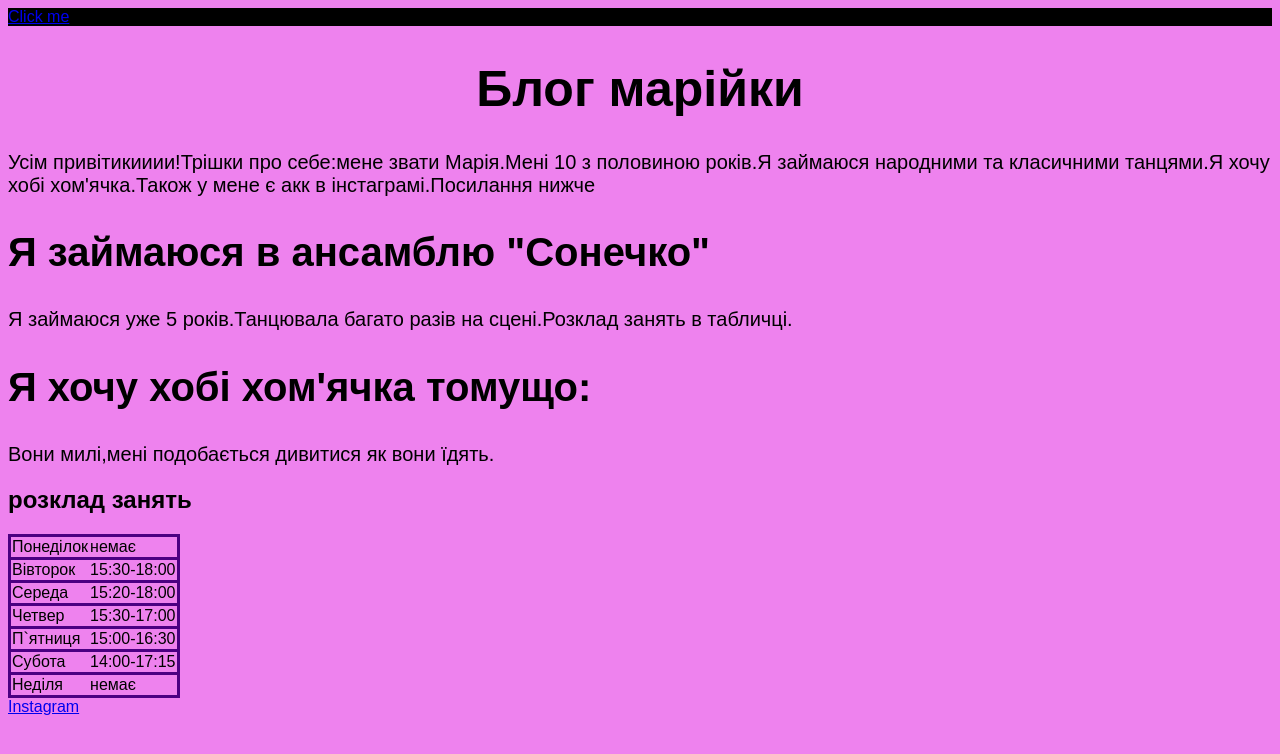
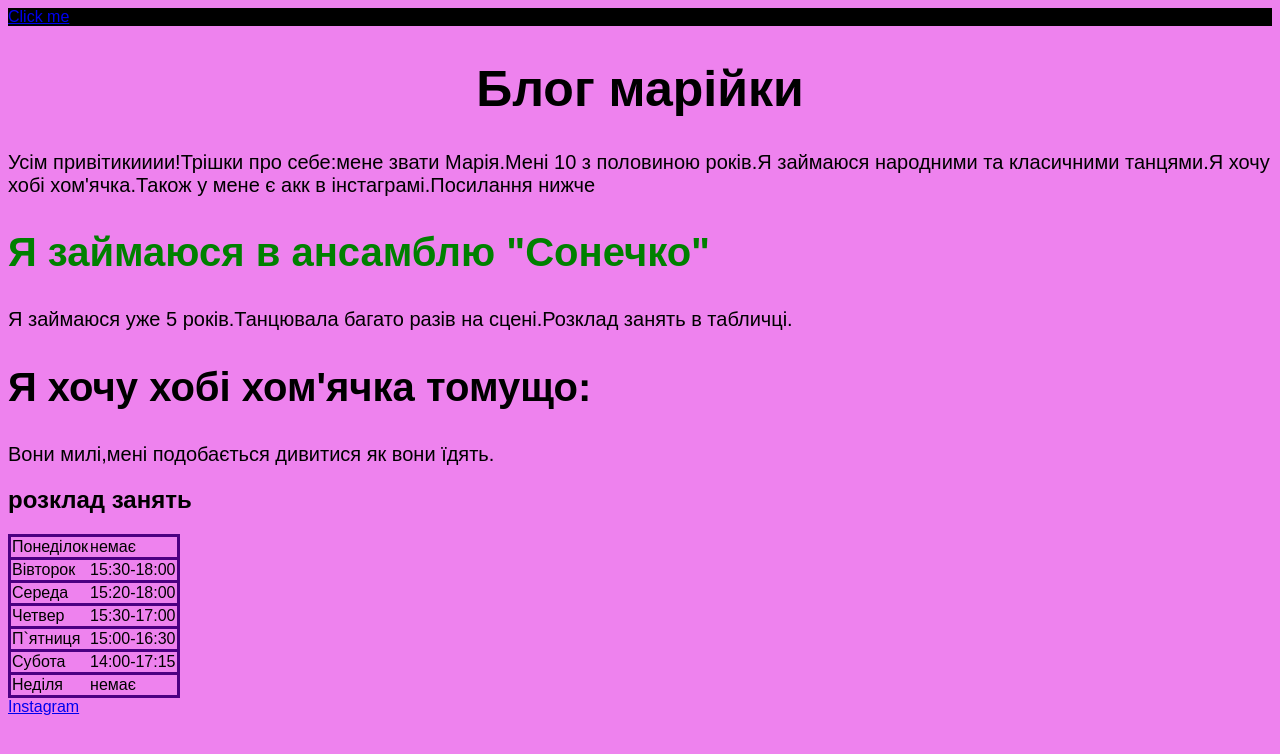
Before and after one commit to logickasecondgroup/maria1ind, a plain HTML site: page index.html in a window 1280 px wide. Drawn offline with Linux system fonts and the light colour scheme.

Commit message:
Update index.html

```diff
--- a/index.html
+++ b/index.html
@@ -7,7 +7,7 @@
 <main>
 <h1 style="text-align:center;font-size:50px">Блог марійки</h1>
 <p style="font-size:20px">Усім привітикииии!Трішки про себе:мене звати Марія.Мені 10 з половиною років.Я займаюся народними та класичними танцями.Я хочу хобі хом'ячка.Також у мене є акк в інстаграмі.Посилання нижче</p>
-<h2 id="blog" style="font-size:40px">Я займаюся в ансамблю "Сонечко"</h2>
+<h2 id="blog" style="font-size:40px;color:green">Я займаюся в ансамблю "Сонечко"</h2>
 <p style="font-size:20px">Я займаюся уже 5 років.Танцювала багато разів на сцені.Розклад занять в табличці.
 </p>
 <h2 id="blog" style="font-size:40px">Я хочу хобі хом'ячка томущо:</h2>
```
